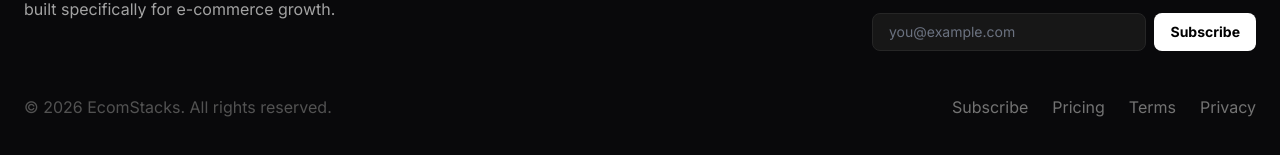
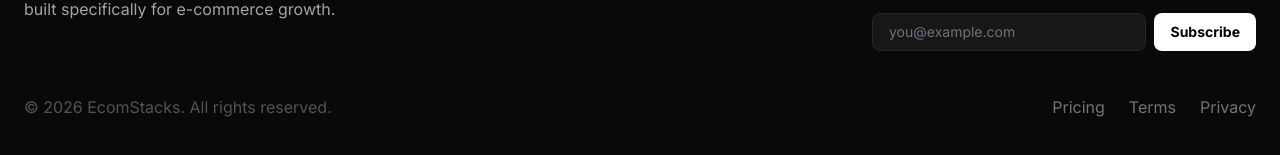
Before and after one commit to yuho75/ecomstacks-directory, a Next.js app: page /pricing in a window 1280 px wide. Shown: the part 1226-1381 px from the top of the page. Built offline with nearby package versions, Linux system fonts and the light colour scheme; no server answers.

Commit message:
style(footer): remove redundant Subscribe link from bottom nav menu

```diff
--- a/src/components/Footer.tsx
+++ b/src/components/Footer.tsx
@@ -79,7 +79,6 @@ export default function Footer() {
           </form>
 
           <nav className="flex flex-wrap justify-center md:justify-end gap-x-md gap-y-2 mt-8">
-            <Link className="font-label-sm text-neutral-500 hover:text-white transition-colors" href="/subscribe">Subscribe</Link>
             <Link className="font-label-sm text-neutral-500 hover:text-white transition-colors" href="/pricing">Pricing</Link>
             <Link className="font-label-sm text-neutral-500 hover:text-white transition-colors" href="/terms">Terms</Link>
             <Link className="font-label-sm text-neutral-500 hover:text-white transition-colors" href="/privacy">Privacy</Link>
```
